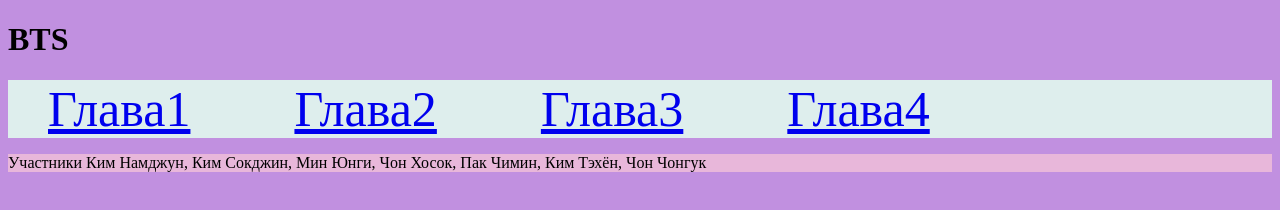
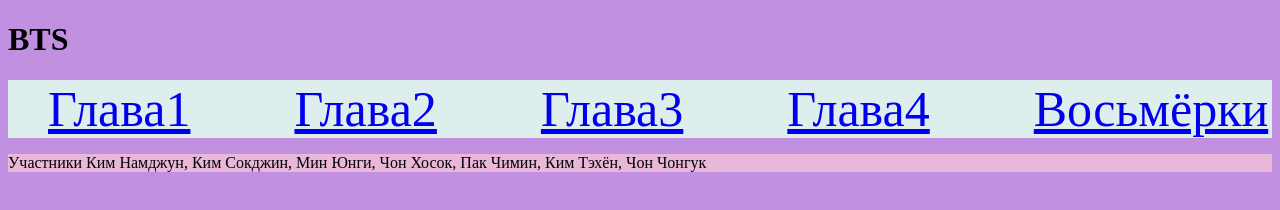
Before and after one commit to Kamilla1-1/Kamilla1-1.github.io, a plain HTML site: page chap3.html in a window 1280 px wide. Drawn offline with Linux system fonts and the light colour scheme.

Commit message:
Update chap3.html

```diff
--- a/chap3.html
+++ b/chap3.html
@@ -16,6 +16,7 @@
                     <li><a href="chap2.html">Глава2</a></li>
                     <li><a href="chap3.html">Глава3</a></li>
                     <li><a href="chap4.html">Глава4</a></li>
+                    <li><a href="eight.html">Восьмёрки</a></li>
                 </ul>
             </nav>
             <main>
```
